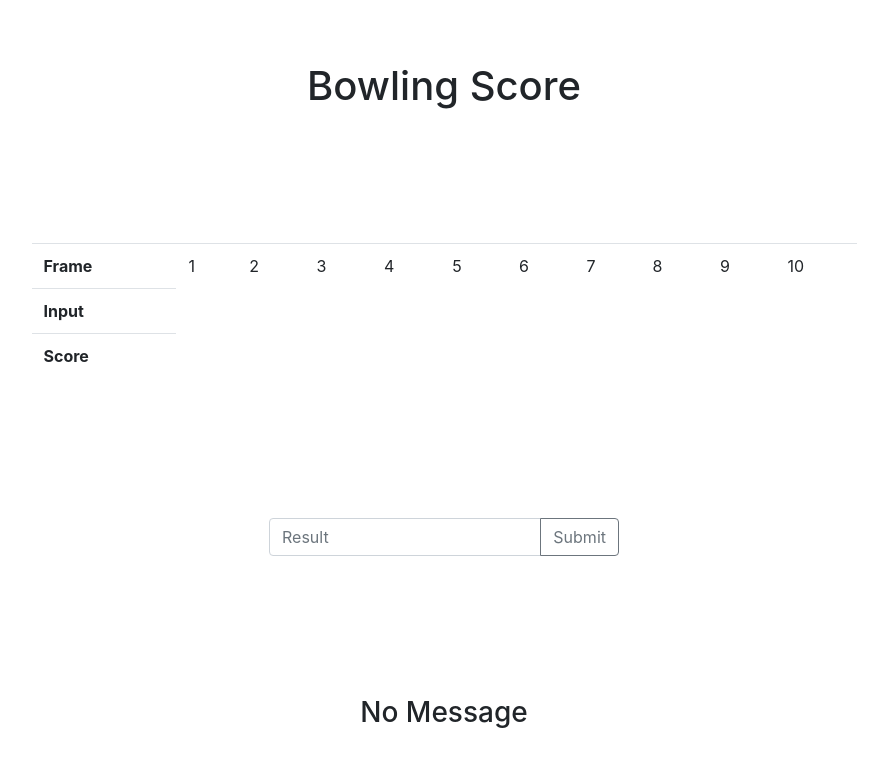
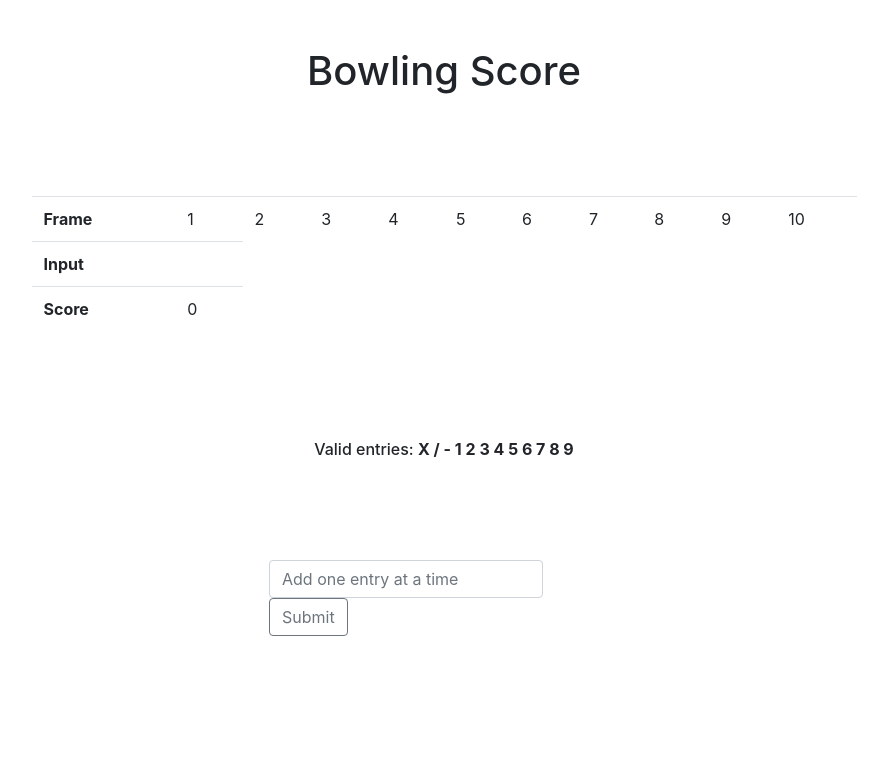
Before and after one commit to paul-b19/bowling-challenge, a Django app: page /game/ in a window 1280 px wide. Shown: the top 767 px of the page, without its empty margins (196-1084 px from the left). Run offline with Django 3.2, Linux system fonts and the light colour scheme; data comes from the database, SQL or seed files in the repository; data that the repository does not hold is empty; some libraries are stand-ins or nearby versions.

Commit message:
Game UI completed

```diff
--- /dev/null
+++ b/bowling_score/forms.py
@@ -0,0 +1,11 @@
+from django import forms
+
+class EntryForm(forms.Form):
+    entry = forms.CharField(
+        max_length=1,
+        min_length=1,
+        widget=forms.TextInput(attrs={
+            "class": "form-control",
+            "placeholder": "Add one entry at a time"
+        })
+    )
--- a/bowling_score/game_logic.py
+++ b/bowling_score/game_logic.py
@@ -1,3 +1,4 @@
+from django.core.cache import cache
 from bowling_score.models import Ball, Frame, Game
 
 
@@ -5,21 +6,25 @@ class GameLogic:
     def __init__(self):
         self.game = Game.create_game()
         self.current_frame = Frame.add_frame(game=self.game, frame_number=1)
+        self.game_score = Game.fetch_game(game=self.game)
+        self.game_completed = False
+        self.message = None
 
     def roll_a_ball(self, entry):
-        add_frame, message = self.verify_and_process(entry)
-        completed = self.check_progress()
+        add_frame, self.message = self.verify_and_process(entry)
+        self.game_completed = self.check_progress()
         add_frame = False if self.current_frame.frame_number == 10 else add_frame
-        message = 'Game completed' if completed else message
         if add_frame:
             self.current_frame = Frame.add_frame(
                 game=self.game,
                 frame_number=self.current_frame.frame_number + 1,
                 frame_score=self.current_frame.frame_score
             )
-        game_score = Game.fetch_game(game=self.game)
-        print(game_score, '\n') ### for test
-        return game_score, message
+        self.game_score = Game.fetch_game(game=self.game)
+        print(self.game_score, '\n')
+        cache.set(
+            'current_game', self, 5 if self.game_completed else None
+        )
 
     def verify_and_process(self, entry):
         add_frame = False
@@ -116,10 +121,9 @@ class GameLogic:
         self.current_frame = temp_frame
 
     def check_progress(self):
-        completed = self.game.frame_set.filter(frame_closed=True).count() == 10
-        # score_board = None
+        completed = self.game.frame_set.filter(frame_closed=True).count() == 10 ###
+        # completed = self.current_frame.frame_closed
         if completed:
             self.game.completed = True
             self.game.save()
-            # score_board = Game.fetch_n_latest_games(n=3)
-        return completed #, score_board
+        return completed
--- a/bowling_score/templates/game_view.html
+++ b/bowling_score/templates/game_view.html
@@ -1,5 +1,4 @@
 {% extends "base.html" %}
-{% load static %}
 {% block page_content %}
 <div class="container">
     <div class="h-100 row align-items-center justify-content-md-center">
@@ -30,16 +29,20 @@
                 </tbody>
             </table>
         </div>
+        <div class="col-md-12 text-center">
+            <h6>Valid entries: <b>X / - 1 2 3 4 5 6 7 8 9</b></h6>
+        </div>
         <div class="col-md-4 text-center">
-            <div class="input-group mb-3">
-                <input type="text" class="form-control" placeholder="Result" aria-label="Recipient's username" aria-describedby="basic-addon2">
-                <div class="input-group-append">
-                    <button class="btn btn-outline-secondary" type="button">Submit</button>
+            <form class="form-inline" action="/game/" method="post">
+                {% csrf_token %}
+                <div class="form-group">
+                    {{ form.entry }}
                 </div>
-            </div>
+                <button type="submit" class="btn btn-outline-secondary">Submit</button>
+            </form>
         </div>
         <div class="col-md-12 text-center">
-            <h3>{{ message }}</h3>
+            <h3 style="color: red;">{{ message }}</h3>
         </div>
     </div>
 </div>
--- a/bowling_score/views.py
+++ b/bowling_score/views.py
@@ -1,25 +1,38 @@
-from django.shortcuts import render
+from django.shortcuts import render, redirect
+from django.core.cache import cache
 from bowling_score.models import *
 from bowling_score.game_logic import GameLogic
+from bowling_score.forms import EntryForm
 
-def index(request, message=None):
-    message = message if message else 'No Message' ###
+def index(request):
+    game = cache.get('current_game')
     score_board = Game.fetch_n_latest_games(n=3)
     context = {
-        'message': message,
+        'game_title': game.game.title if game else None,
+        'message': 'Game completed' if game else '',
         'score_board': score_board
     }
     return render(request, 'index.html', context)
 
-def game_view(request, game=None, entry=None):
-    game = game if game else GameLogic()
-    if entry:
-        game_score, message = game.roll_a_ball(entry=entry)
-    else:
-        game_score, message = None, 'No Message' ###
+def game_view(request):
+    if request.method == 'GET':
+        game = GameLogic()
+        cache.set('current_game', game)
+
+    if request.method == 'POST':
+        form = EntryForm(request.POST)
+        game = cache.get('current_game')
+        if game.game_completed:
+            return redirect(index)
+        if form.is_valid():
+            entry=form.cleaned_data['entry']
+            game.roll_a_ball(entry=entry)
+
+    form = EntryForm()
+
     context = {
-        'game': game,
-        'game_score': game_score,
-        'message': message
+        'game_score': game.game_score,
+        'message': game.message if game.message else '',
+        'form': form,
     }
     return render(request, 'game_view.html', context)
```
Also changed, not shown: bowling_challenge/settings.py (+7 -0 lines), bowling_score/templates/index.html (+3 -4 lines).
